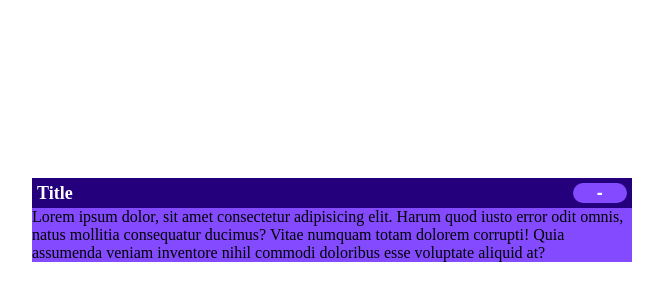
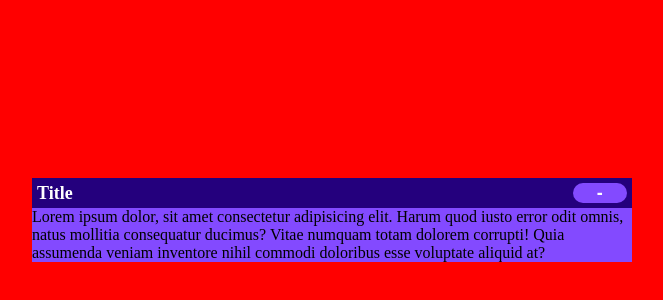
Before and after one commit to Soumita-Nag/Vue.js-Learning, a Vue app: page / in a window 1280 px wide. Shown: the part 22-322 px from the top of the page, without its empty margins (308-971 px from the left). Built offline with nearby package versions, Linux system fonts and the light colour scheme.

Commit message:
testing inline styling in App.vue while using a component

```diff
--- a/src/App.vue
+++ b/src/App.vue
@@ -23,6 +23,11 @@ export default{
     // Counter,
     // Directives,
     toggleText,
+  },
+  data(){
+    return{
+      isActive:true,
+    }
   }
 }
 </script>
@@ -44,7 +49,7 @@ export default{
 
  <!-- <Directives/> -->
 
-  <toggleText/>
+  <toggleText :class="{'test':isActive}"/>
 </template>
 
 <style>
@@ -60,4 +65,7 @@ export default{
 ::-webkit-scrollbar-thumb{
   background-color: rgb(0, 0, 0);
 }
+.test{
+  background-color: red;
+}
 </style>
```
